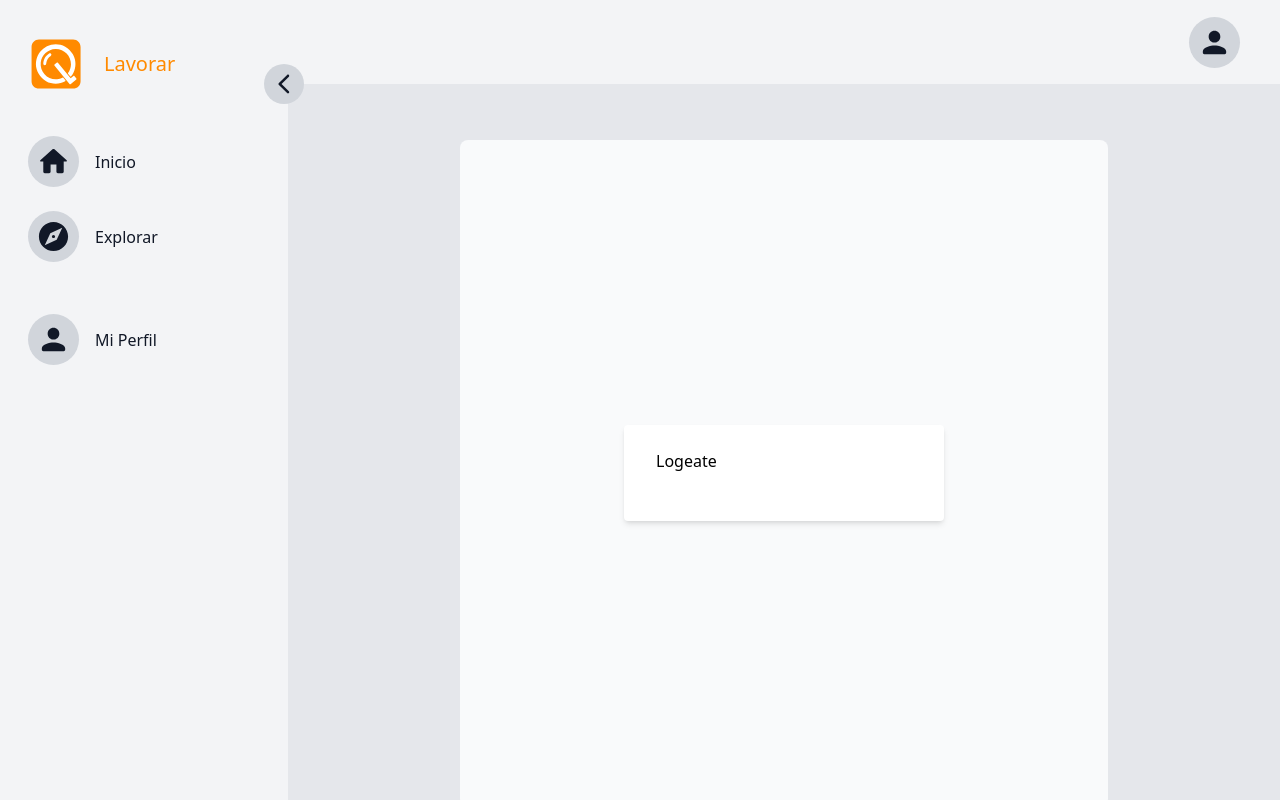
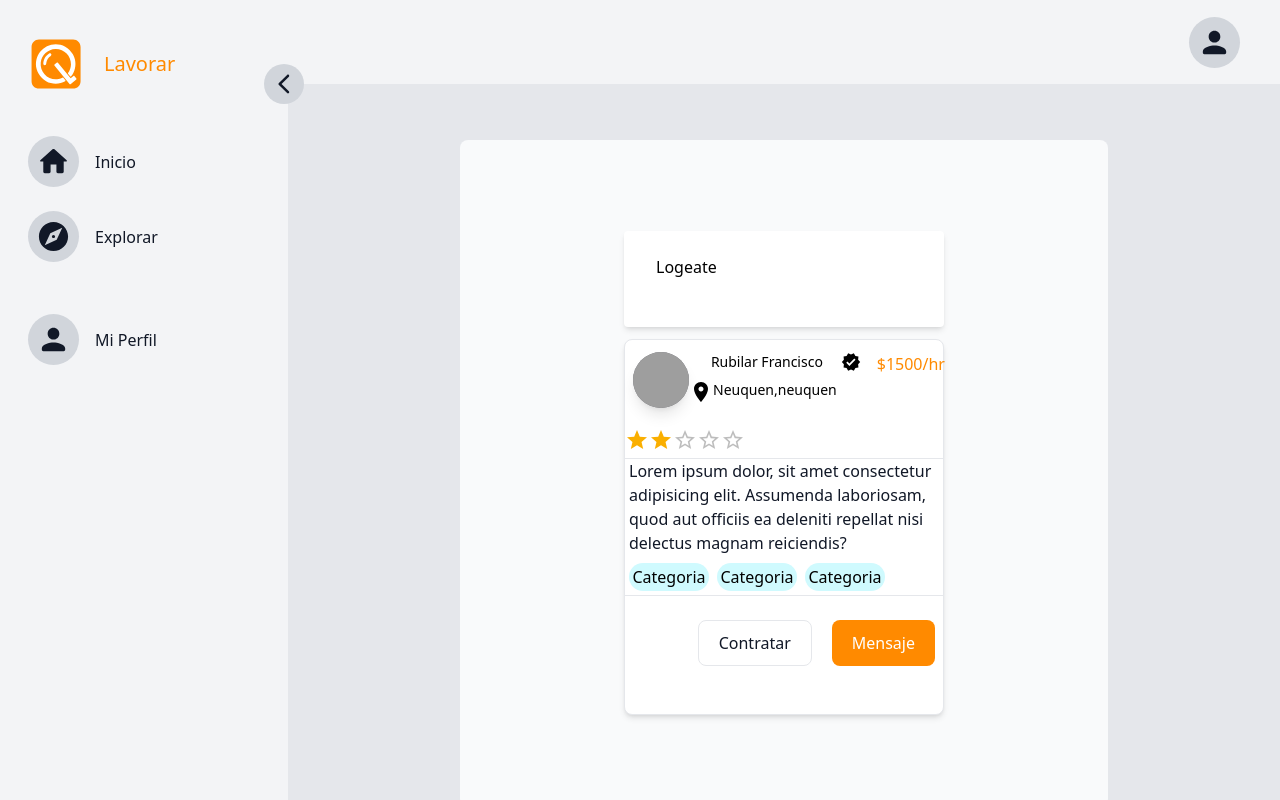
Before and after one commit to lavorar/lavorarFireBase, a React (Vite) app: page / in a window 1280 px wide. Shown: the top 800 px of the page. Built offline with nearby package versions, Linux system fonts and the light colour scheme; no server answers; grey boxes are pictures that could not be loaded.

Commit message:
card a confirmar

```diff
--- a/src/components/Home.jsx
+++ b/src/components/Home.jsx
@@ -1,3 +1,4 @@
+import Card from "./layout/elements/Card";
 import { useContext } from "react";
 import { Navigate, useNavigate } from "react-router-dom";
 import { authContext, useAuth } from "../context/authContext";
@@ -22,27 +23,20 @@ export function Home() {
     <div className="w-full max-w-xs m-auto text-black">
       <div className="bg-white rounded shadow-md px-8 pt-6 pb-8">
         <h1 className="text-x1 mb-4">
-         {user ?
-          'welcomeeee'+ user.displayName || user.email
-        :
-        <>
-          Logeate
-        </>
-        }
+          {user ? "welcomeeee" + user.displayName || user.email : <>Logeate</>}
         </h1>
-        {
-        user ?
+        {user ? (
           <button
             className="bg-slate-200 hover:bg-slate-300 rounded py-2 px-2"
             onClick={handleLogout}
           >
             logOut
           </button>
-        :
-        <>
-        </>
-        }
+        ) : (
+          <></>
+        )}
       </div>
+      <Card />
     </div>
   );
 }
--- /dev/null
+++ b/src/components/layout/elements/ButtonCard.jsx
@@ -0,0 +1,5 @@
+ function ButtonCard({text}){
+    return <button className="rounded-full bg-cyan-100 h-7 w-20 m-1" >{text} </button>
+}
+
+export default ButtonCard
--- a/src/components/layout/elements/Card.jsx
+++ b/src/components/layout/elements/Card.jsx
@@ -1,153 +1,65 @@
-import React from 'react'
-
-import PropTypes from 'prop-types'
-
-import styles from './card.module.css'
+import React from "react";
+import VerifiedIcon from "@mui/icons-material/Verified";
+import LocationOnIcon from "@mui/icons-material/LocationOn";
+import Rating from "./Rating";
+import ButtonCard from "./ButtonCard";
 
 const Card = (props) => {
   return (
-    <div className={styles['card']}>
-      <div className={styles['frame45']}>
-        <span className={styles['text']}>
-          <span>Osmar Amarilla</span>
-        </span>
-        <img
-          src={props.Vector_src}
-          alt={props.Vector_alt}
-          className={styles['vector']}
-        />
-      </div>
-      <div className={styles['avatar']}>
-        <div className={styles['frame-avatarmaster']}>
-          <div className={styles['onlineindicator']}>
-            <div className={styles['frame-avataronlineindicator']}></div>
+    <div className=" mt-3 w-full max-w-sm bg-white rounded-lg border border-gray-200 shadow-md ">
+      <div className="flex flex-col  pb-10 mt-3">
+        <div className="flex flex-row  px-2">
+          <img
+            className="mb-5 w-14 h-14 rounded-full shadow-lg bg-zinc-500 "
+            src="logo.png"
+            alt="img"
+          />
+          <div className="flex flex-col">
+            <div className="flex justify-center ml-2 text-sm">
+              Rubilar Francisco
+            </div>
+            <div className="flex justify-between mt-2">
+              <LocationOnIcon /> <div className="text-sm">Neuquen,neuquen</div>
+            </div>
+          </div>
+          <VerifiedIcon fontSize="small" className="ml-1" />
+
+          <div className="flex justufy-items-end ml-4 text-orange-brand ">
+            $1500/hr
           </div>
         </div>
-      </div>
-      <div className={styles['frame43']}>
-        <img
-          src={props.carbonlocationfilled_src}
-          alt={props.carbonlocationfilled_alt}
-          className={styles['carbonlocationfilled']}
-        />
-        <span className={styles['text02']}>
-          <span>Neuquen, Neuqen</span>
-        </span>
-      </div>
-      <div className={styles['frame44']}>
-        <img
-          src={props.antdesignstarfilled_src}
-          alt={props.antdesignstarfilled_alt}
-          className={styles['antdesignstarfilled']}
-        />
-        <img
-          src={props.antdesignstarfilled_src1}
-          alt={props.antdesignstarfilled_alt1}
-          className={styles['antdesignstarfilled1']}
-        />
-        <img
-          src={props.antdesignstarfilled_src2}
-          alt={props.antdesignstarfilled_alt2}
-          className={styles['antdesignstarfilled2']}
-        />
-        <img
-          src={props.antdesignstarfilled_src3}
-          alt={props.antdesignstarfilled_alt3}
-          className={styles['antdesignstarfilled3']}
-        />
-        <img
-          src={props.antdesignstarfilled_src4}
-          alt={props.antdesignstarfilled_alt4}
-          className={styles['antdesignstarfilled4']}
-        />
-        <span className={styles['text04']}>
-          <span>(13)</span>
-        </span>
-      </div>
-      <div className={styles['frame39']}>
-        <span className={styles['text06']}>
-          <span>Categoria</span>
-        </span>
-        <img
-          src={props.bidot_src}
-          alt={props.bidot_alt}
-          className={styles['bidot']}
-        />
-        <span className={styles['text08']}>
-          <span>Categoria</span>
-        </span>
-      </div>
-      <img
-        src={props.Line2_src}
-        alt={props.Line2_alt}
-        className={styles['line2']}
-      />
-      <span className={styles['text10']}>
-        <span>
-          Lorem ipsum dolor sit amet, consectetur adipiscing elit, sed do
-          eiusmod tempor incididunt......
-        </span>
-      </span>
-      <div className={styles['frame46']}>
-        <span className={styles['text12']}>
-          <span>$5000</span>
-        </span>
-        <div className={styles['frame19']}>
-          <span className={styles['text14']}>
-            <span>ver</span>
-          </span>
+        <Rating />
+
+        <hr />
+        <h5 className="  mb-1 px-1 text-base font-medium text-gray-900 dark">
+          Lorem ipsum dolor, sit amet consectetur adipisicing elit. Assumenda
+          laboriosam, quod aut officiis ea deleniti repellat nisi delectus
+          magnam reiciendis?
+        </h5>
+        <div>
+          <ButtonCard text="Categoria" />
+          <ButtonCard text="Categoria" />
+          <ButtonCard text="Categoria" />
+        </div>
+        <hr />
+
+        <div className="flex mt-4 mr-2 justify-end space-x-3 md:mt-6">
+          <button
+            type="button"
+            class="py-2.5 px-5 mr-2 mb-2 text-base font-medium text-gray-900 focus:outline-none bg-white rounded-lg border border-gray-200 hover:bg-gray-100 hover:text-blue-700 focus:z-10 focus:ring-4 focus:ring-gray-200 dark:focus:ring-gray-700 dark:bg-gray-800 dark:text-gray-400 dark:border-gray-600 dark:hover:text-white dark:hover:bg-gray-700"
+          >
+            Contratar
+          </button>
+          <button
+            type="button"
+            class="focus:outline-none text-white bg-orange-brand hover:bg-yellow-500 focus:ring-4 focus:ring-yellow-300 font-medium rounded-lg text-base px-5 py-2.5 mr-2 mb-2 dark:focus:ring-yellow-900"
+          >
+            Mensaje
+          </button>
         </div>
       </div>
     </div>
-  )
-}
+  );
+};
 
-Card.defaultProps = {
-  Line2_src: '/playground_assets/line23184-czl.svg',
-  Line2_alt: 'Line23184',
-  Vector_src: '/playground_assets/vector3184-stma.svg',
-  Vector_alt: 'Vector3184',
-  carbonlocationfilled_src:
-    '/playground_assets/carbonlocationfilled3184-3wk.svg',
-  carbonlocationfilled_alt: 'carbonlocationfilled3184',
-  antdesignstarfilled_src:
-    '/playground_assets/antdesignstarfilled3184-8lr7.svg',
-  antdesignstarfilled_alt: 'antdesignstarfilled3184',
-  antdesignstarfilled_src1:
-    '/playground_assets/antdesignstarfilled3184-xe0l.svg',
-  antdesignstarfilled_alt1: 'antdesignstarfilled3184',
-  antdesignstarfilled_src2:
-    '/playground_assets/antdesignstarfilled3184-q1hq.svg',
-  antdesignstarfilled_alt2: 'antdesignstarfilled3184',
-  antdesignstarfilled_src3:
-    '/playground_assets/antdesignstarfilled3184-ixpt.svg',
-  antdesignstarfilled_alt3: 'antdesignstarfilled3184',
-  antdesignstarfilled_src4:
-    '/playground_assets/antdesignstarfilled3184-660e.svg',
-  antdesignstarfilled_alt4: 'antdesignstarfilled3184',
-  bidot_src: '/playground_assets/bidot3184-i0yx.svg',
-  bidot_alt: 'bidot3184',
-}
-
-Card.propTypes = {
-  Line2_src: PropTypes.string,
-  Line2_alt: PropTypes.string,
-  Vector_src: PropTypes.string,
-  Vector_alt: PropTypes.string,
-  carbonlocationfilled_src: PropTypes.string,
-  carbonlocationfilled_alt: PropTypes.string,
-  antdesignstarfilled_src: PropTypes.string,
-  antdesignstarfilled_alt: PropTypes.string,
-  antdesignstarfilled_src1: PropTypes.string,
-  antdesignstarfilled_alt1: PropTypes.string,
-  antdesignstarfilled_src2: PropTypes.string,
-  antdesignstarfilled_alt2: PropTypes.string,
-  antdesignstarfilled_src3: PropTypes.string,
-  antdesignstarfilled_alt3: PropTypes.string,
-  antdesignstarfilled_src4: PropTypes.string,
-  antdesignstarfilled_alt4: PropTypes.string,
-  bidot_src: PropTypes.string,
-  bidot_alt: PropTypes.string,
-}
-
-export default Card
+export default Card;
--- /dev/null
+++ b/src/components/layout/elements/Rating.jsx
@@ -0,0 +1,31 @@
+import * as React from 'react';
+import Box from '@mui/material/Box';
+import Rating from '@mui/material/Rating';
+import Typography from '@mui/material/Typography';
+
+export default function BasicRating() {
+  const [value, setValue] = React.useState(2);
+
+  return (
+    <Box
+      sx={{
+        '& > legend': { mt: 2 },
+      }}
+    >
+      {/* <Typography component="legend">Controlled</Typography> */}
+      {/* <Rating
+        name="simple-controlled"
+        value={value}
+        onChange={(event, newValue) => {
+          setValue(newValue);
+        }} */}
+      {/* /> */}
+      {/* <Typography component="legend">Read only</Typography> */}
+      <Rating name="read-only" value={value} readOnly />
+      {/* <Typography component="legend">Disabled</Typography>
+      <Rating name="disabled" value={value} disabled />
+      <Typography component="legend">No rating given</Typography>
+      <Rating name="no-value" value={null} /> */}
+    </Box>
+  );
+}
--- a/src/components/layout/sidebar/SideBar.jsx
+++ b/src/components/layout/sidebar/SideBar.jsx
@@ -8,6 +8,7 @@ import IconWithButton from "../elements/IconWithButton"
 import HomeRoundedIcon from '@mui/icons-material/HomeRounded';
 import PersonRoundedIcon from '@mui/icons-material/PersonRounded';
 import ArrowBackIosNewRoundedIcon from '@mui/icons-material/ArrowBackIosNewRounded';
+
 const SideBar = (props) => {
     const [open, setOpen] = useState(true);
     const Menus = [
```
Also changed, not shown: src/App.jsx (+1 -8 lines). Lines whose indentation alone changed are shown as unchanged.
